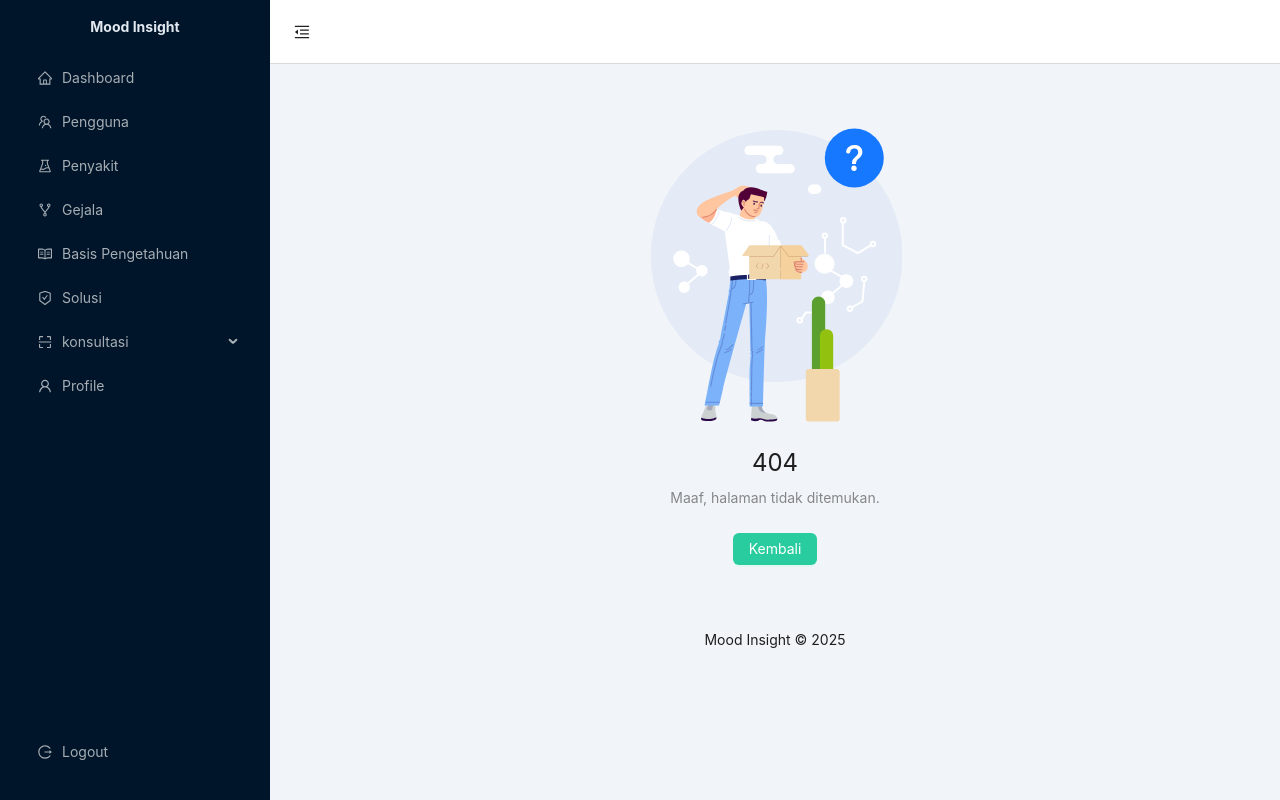
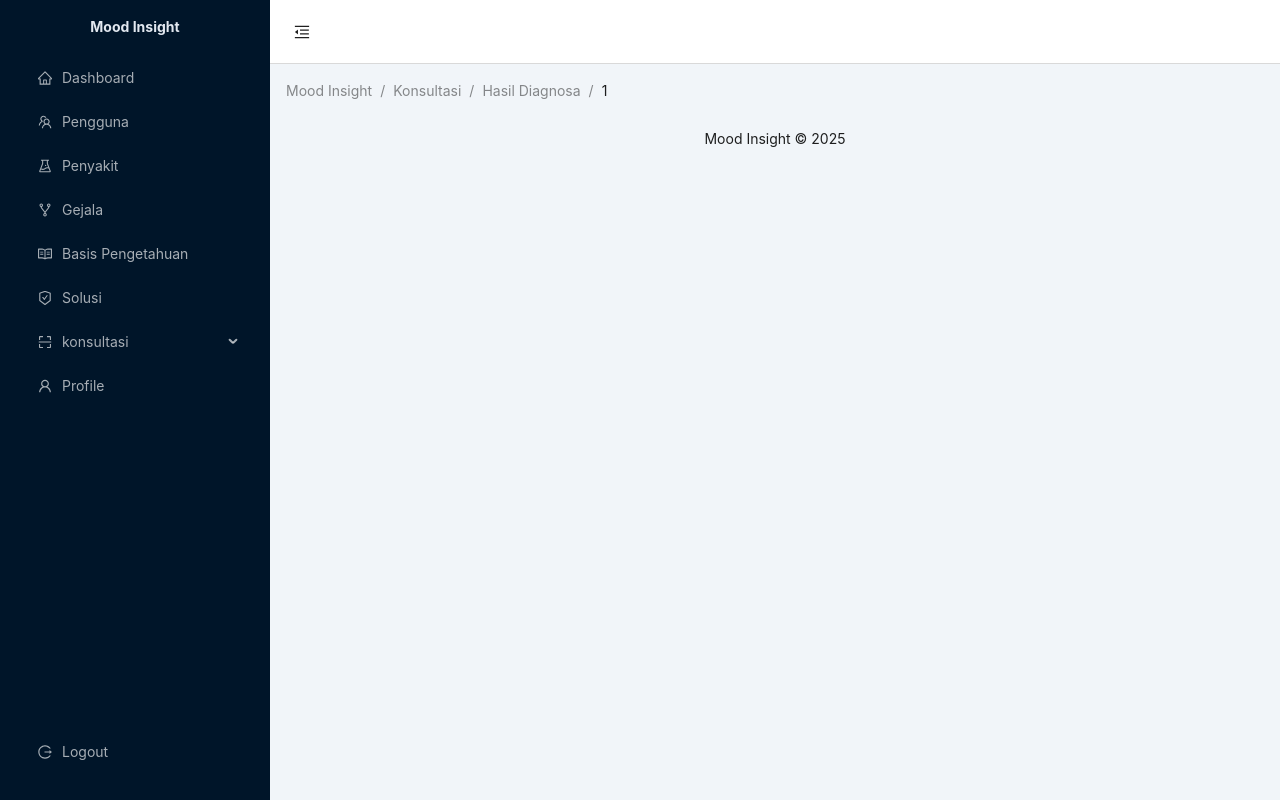
Before and after one commit to ajiaja38/mood-insight-fe, a React (Vite) app: page /hasil-diagnosa/1 in a window 1280 px wide. Before the commit this address had no page. Built offline with nearby package versions, Linux system fonts and the light colour scheme; sample sign-in values are in the browser's storage.

Commit message:
feat: add detail diagnosis page :zap:

```diff
--- /dev/null
+++ b/src/pages/private/DetailDiagnosisResult.tsx
@@ -0,0 +1,23 @@
+import React, { type JSX } from "react"
+import UseTitle from "../../hooks/useTitle"
+import BreadCrumb from "../../components/Breadcumb"
+import { useParams } from "react-router-dom"
+
+const DetailDiagnosisResult: React.FC = (): JSX.Element => {
+  const { id } = useParams()
+
+  return (
+    <>
+      <UseTitle title="Detail Diagnosis Result" />
+      <BreadCrumb
+        items={[
+          { title: "Konsultasi" },
+          { title: "Hasil Diagnosa" },
+          { title: id as string },
+        ]}
+      />
+    </>
+  )
+}
+
+export default DetailDiagnosisResult
--- a/src/router/index.tsx
+++ b/src/router/index.tsx
@@ -15,6 +15,7 @@ import Solution from "../pages/private/Solution"
 import KnowledgeBase from "../pages/private/KnowledgeBase"
 import Profile from "../pages/private/Profile"
 import Dashboard404 from "../pages/private/error"
+import DetailDiagnosisResult from "../pages/private/DetailDiagnosisResult"
 
 export const router: ReturnType<typeof createBrowserRouter> =
   createBrowserRouter([
@@ -65,6 +66,10 @@ export const router: ReturnType<typeof createBrowserRouter> =
               element: <DiagnosisResult />,
             },
             {
+              path: "/hasil-diagnosa/:id",
+              element: <DetailDiagnosisResult />,
+            },
+            {
               path: "/solusi",
               element: <Solution />,
             },
```
